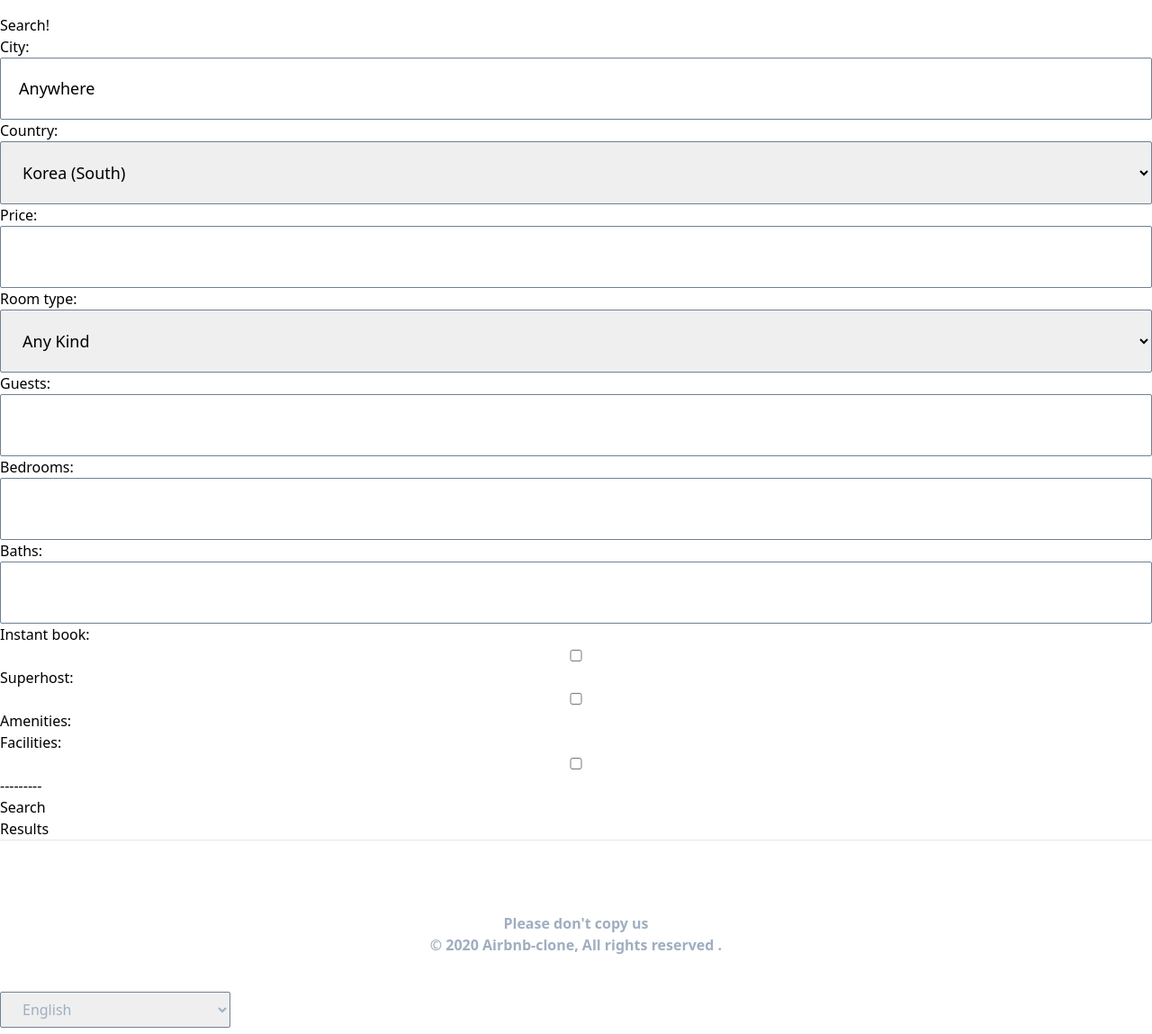
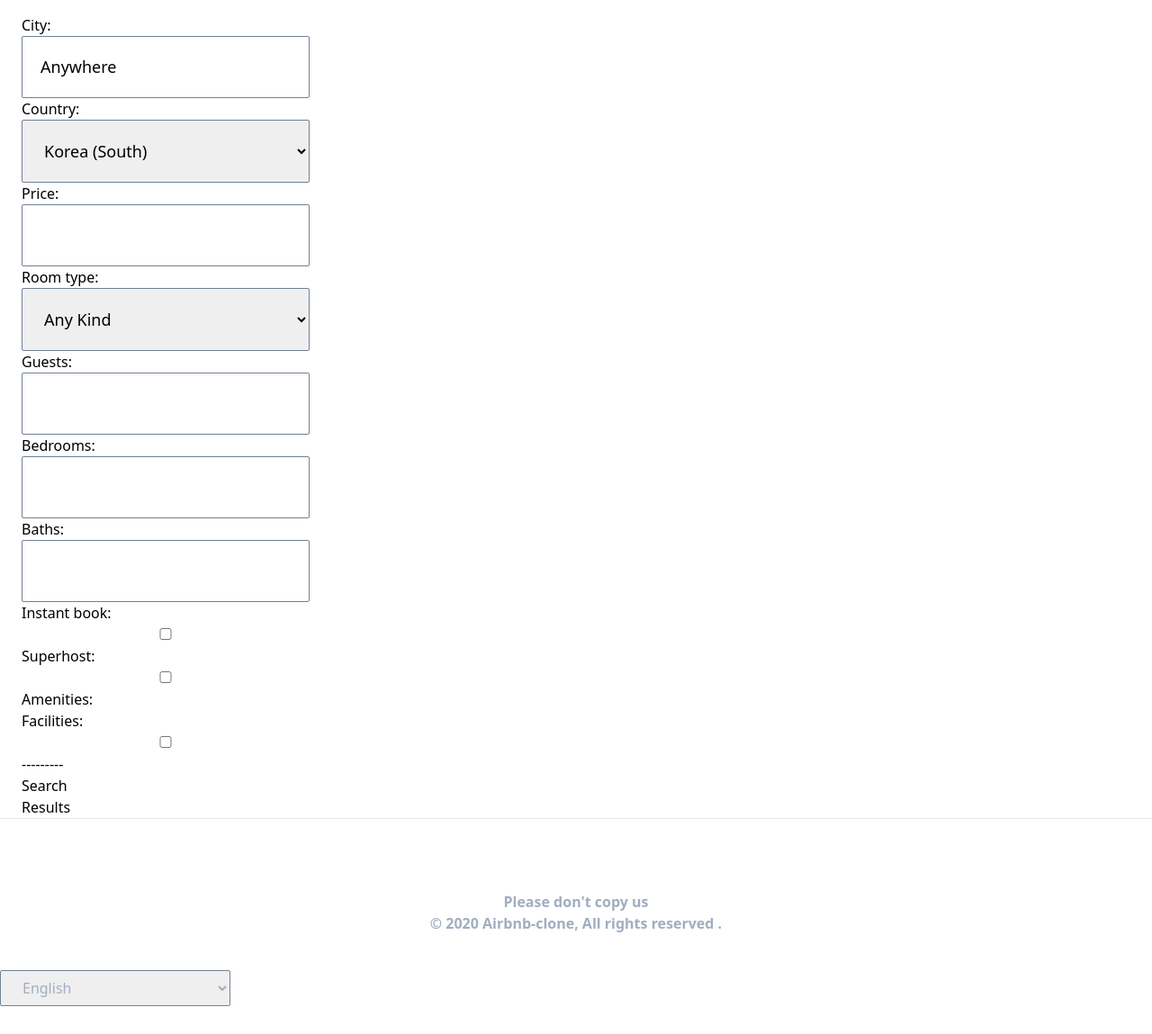
Before and after one commit to IntelligenceTeam/Airbnb-clone, a Django app: page /rooms/search/ in a window 1280 px wide. Shown: the part 80-1229 px from the top of the page at 90% size. After the commit the page ends 1198 px from the top, so only its background shows below. Run offline with Django 3.2, Linux system fonts and the light colour scheme; data that the repository does not hold is empty; style sheets or scripts are compiled from the project's sources; some libraries are stand-ins or nearby versions.

Commit message:
search modify

```diff
--- a/templates/rooms/search.html
+++ b/templates/rooms/search.html
@@ -11,7 +11,7 @@ Search
 
 {% block content %}
 
-    <h2>Search!</h2>
+    <div class="container lg:w-1/4 mx-6">
 
         <form action="{% url "rooms:search" %}">
             {{form.as_p}}
@@ -20,11 +20,12 @@ Search
         {% comment %} as_p로 하면 paragraph처리를 해서 옆이 아니라 아래로 나란히 나열됨. {% endcomment %}
 
         <h3> Results </h3>
-
-
         {% for room in rooms %}
             <h3>{{room.name}}</h3>
         {% endfor %}
 
+    </div>
+
+
 
 {% endblock content %}
```
Lines whose indentation alone changed are shown as unchanged.
